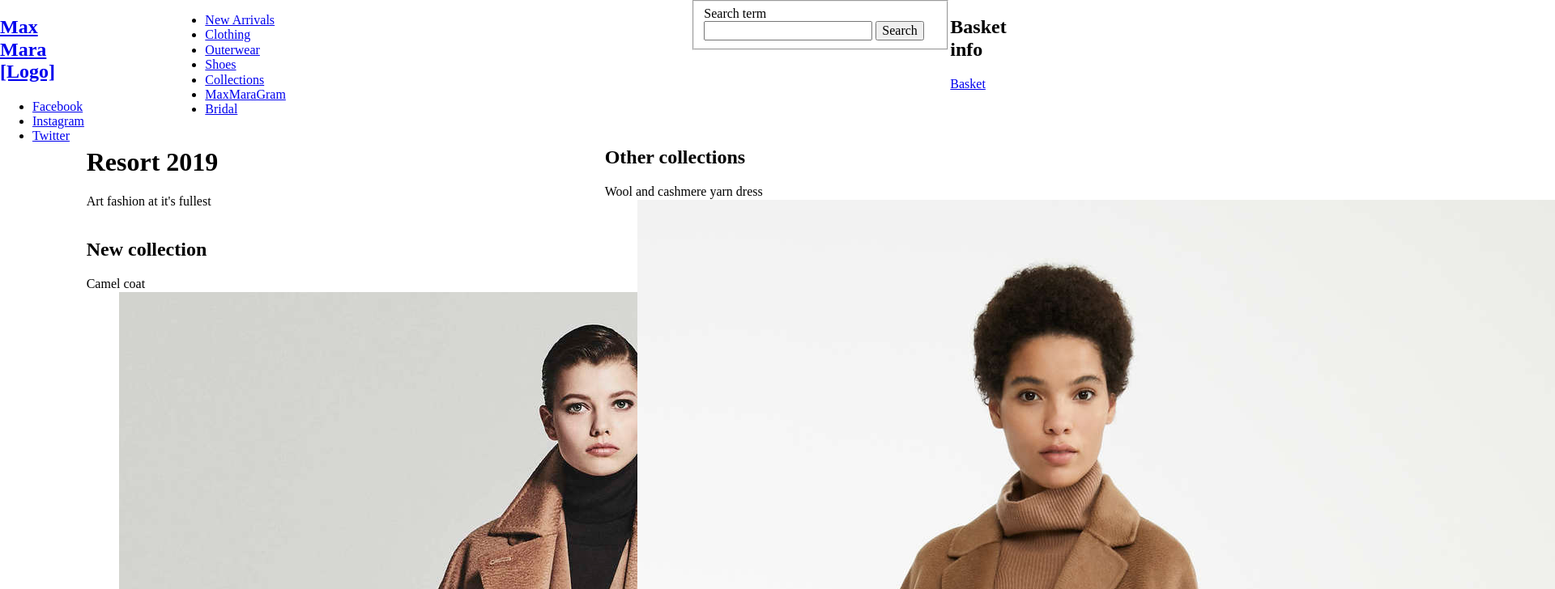
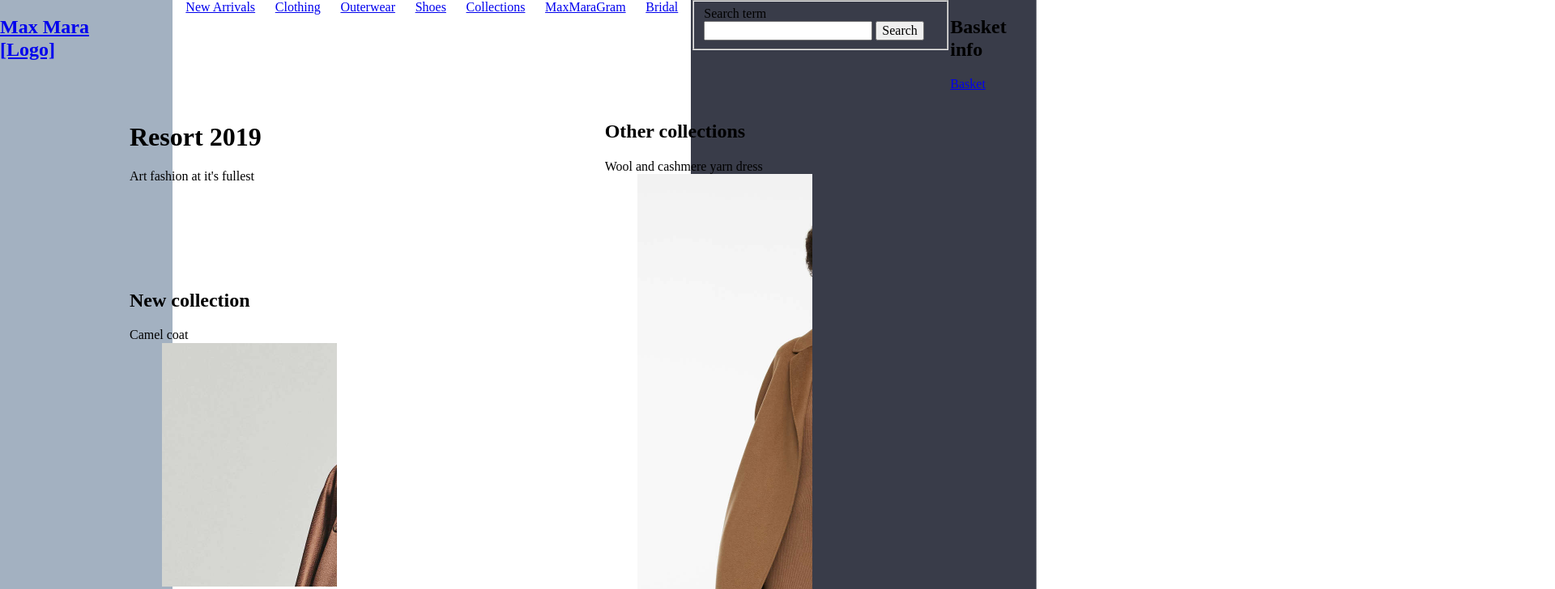
Before and after one commit to abitontheside/layout-trials, a plain HTML site: page max-mara/index.html in a window 1280 px wide. Shown: the top 728 px of the page at 81% size, 1920 px wide, since content can reach past the window. Drawn offline with nearby package versions, Linux system fonts and the light colour scheme.

Commit message:
Additional grid and initial content styling

```diff
--- /dev/null
+++ b/max-mara/assets/styling/_footer.css
@@ -0,0 +1,11 @@
+body > footer {
+	display: flex;
+	flex-direction: column;
+	justify-content: space-between;
+}
+
+body > footer ul {
+	list-style: none;
+	margin: 0;
+	padding: 0;
+}
--- a/max-mara/assets/styling/_layout.css
+++ b/max-mara/assets/styling/_layout.css
@@ -5,9 +5,14 @@ body {
     min-height: 100vh;
 }
 
+html {
+    background-color: #fff;
+}
+
 body {
+    font-size: 16px;
     display: grid;
-    grid-template-columns: 1fr 1fr 4fr 1fr 1fr 3fr 1fr;
+    grid-template-columns: 1.5fr 0.5fr 4fr 1fr 1fr 3fr 1fr;
     grid-template-areas:
     "footer .            menu         menu  menu        search      basket"
     "footer .            menu         menu  menu        search      basket"
@@ -15,6 +20,14 @@ body {
     "footer maincontenta maincontenta .     sidecontent sidecontent ."
     "footer .            maincontentb .     sidecontent sidecontent  extra"
     "small  small        small        small small       small        small";
+
+    background-image:
+        linear-gradient(var(--light-grey), var(--light-grey)),
+        linear-gradient(rgba(255, 255, 255, 0), rgba(255, 255, 255, 0)),
+        linear-gradient(var(--dark-grey), var(--dark-grey));
+    background-size: calc((2/12) * 100%) 100%, calc((6/12) * 100%) 100%, calc((4/12) * 100%) 100%;
+    background-repeat: no-repeat;
+    background-position: top left, center center, top right;
 }
 
 body > header {
@@ -52,3 +65,7 @@ body > footer {
 body > small {
     grid-area: small;
 }
+
+/*img {
+    max-width: 100%;
+}*/
--- /dev/null
+++ b/max-mara/assets/styling/_main-navigation.css
@@ -0,0 +1,7 @@
+body > nav ul {
+	list-style: none;
+	margin: 0;
+	padding: 0 1rem;
+	display: flex;
+	justify-content: space-between;
+}
--- /dev/null
+++ b/max-mara/assets/styling/_slides.css
@@ -0,0 +1,13 @@
+.slides {
+    width: 20vw;
+    overflow: hidden;
+    display: flex;
+}
+
+.slides img {
+    max-height: 100vh;
+}
+
+.home-item.item-01 .slides {
+    max-height: 40vh;
+}
--- /dev/null
+++ b/max-mara/assets/styling/_variables.css
@@ -0,0 +1,4 @@
+:root {
+	--light-grey: #a3b1c1;
+	--dark-grey: #393c49;
+}
--- a/max-mara/assets/styling/main.css
+++ b/max-mara/assets/styling/main.css
@@ -1,3 +1,7 @@
 /* @TODO - do this properly for build version */
 
+@import url('_variables.css');
 @import url('_layout.css');
+@import url('_main-navigation.css');
+@import url('_footer.css');
+@import url('_slides.css');
```
